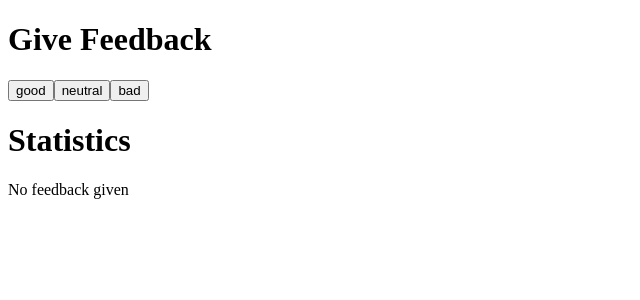
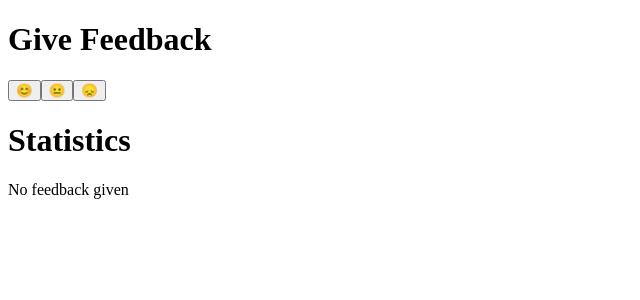
Before and after one commit to realpoap/fullstack-open, a React (Vite) app in the folder Part 1/unicafe/: page / in a window 1280 px wide. Shown: the top 300 px of the page, without its empty margins (0-640 px from the left). Built offline with nearby package versions, Linux system fonts and the light colour scheme.

Commit message:
1.10 (done in 1.9) - 1.11 (table)

```diff
--- a/Part 1/unicafe/src/App.jsx
+++ b/Part 1/unicafe/src/App.jsx
@@ -7,7 +7,10 @@ const Button = ({text, onClick}) => <button onClick={onClick}>{text}</button>
 const StatLine = ({text, feedback, unit}) => {
   const convertedFeedback = feedback ? feedback : 0
   return (
-    <p>{text}: {convertedFeedback}{unit}</p>
+    <tr>
+      <td>{text}</td>
+      <td>{convertedFeedback}{unit}</td>
+    </tr>
   )
 }
 
@@ -17,13 +20,17 @@ const Statistic = ({good, bad, neutral, sum, avg, pos}) => {
     return (
       <div>
         <Display text='Statistics'/>
-
+        <table>
+        <thead></thead>
+        <tbody>
           <StatLine text='good' feedback={good}/>
           <StatLine text='neutral' feedback={neutral}/>
           <StatLine text='bad' feedback={bad}/>
           <StatLine text='total' feedback={sum}/>
           <StatLine text='average' feedback={avg}/>
           <StatLine text='positive' feedback={pos} unit=' %'/>
+        </tbody>
+        </table>
       </div>
     )
   }
@@ -52,9 +59,9 @@ const App = () => {
     <div>
       <div>
         <Display text='Give Feedback'/>
-        <Button text='good' onClick={() => setGood(good+1)}/>
-        <Button text='neutral' onClick={() => setNeutral(neutral+1)}/>
-        <Button text='bad' onClick={() => setBad(bad+1)}/>
+        <Button text='😊' onClick={() => setGood(good+1)}/>
+        <Button text='😐' onClick={() => setNeutral(neutral+1)}/>
+        <Button text='😞' onClick={() => setBad(bad+1)}/>
       </div>
       {/* Oh I don't like that at all, couldn<t we pass everything as props={[a,b,c]} */}
       <Statistic
```
